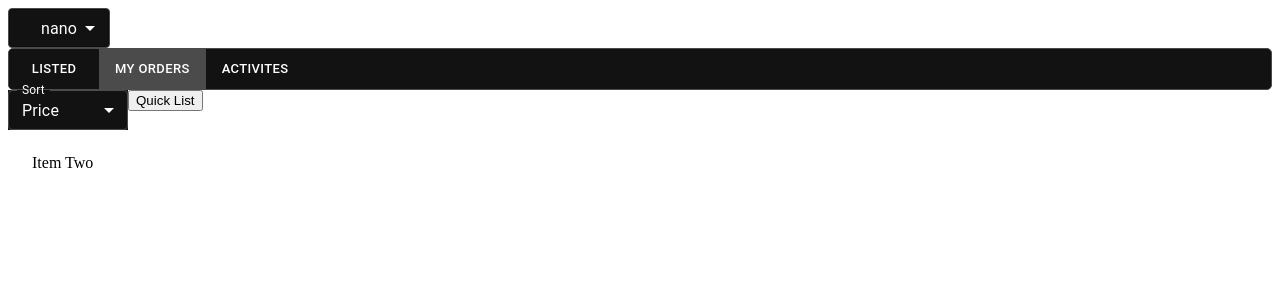
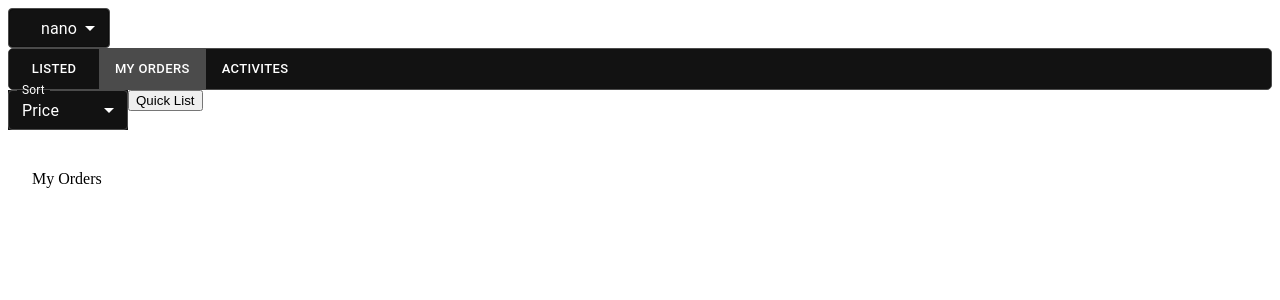
Before and after one commit to MustafaGhouri/Tonano, a Next.js app: page /marketplace in a window 1280 px wide. Both pictures are taken after a click on the tab "MY ORDERS". Shown: the top 300 px of the page. Built offline with nearby package versions, Linux system fonts and the light colour scheme.

Commit message:
Update page.tsx

```diff
--- a/src/app/marketplace/page.tsx
+++ b/src/app/marketplace/page.tsx
@@ -314,10 +314,10 @@ const Marketplace = () => {
           </Box>
         </CustomTabPanel>
         <CustomTabPanel value={value} index={1}>
-          Item Two
+          <p className="text-center py-3"> My Orders</p>
         </CustomTabPanel>
         <CustomTabPanel value={value} index={2}>
-          Item Three
+          <p className="text-center py-3">Activites</p>
         </CustomTabPanel>
       </Box>
     </div>
```
